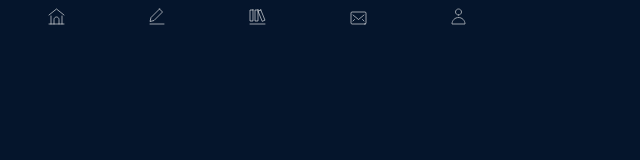
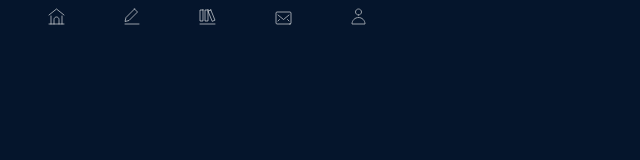
Before and after one commit to Dear-Diary-Code/supreme-octo-meme, a plain HTML site: page pages/Navigation/nav.html in a window 1280 px wide. Shown: the whole page, without its empty margins (0-640 px from the left). Drawn offline with Linux system fonts and the light colour scheme.

Commit message:
Update nav.css

```diff
--- a/pages/Navigation/nav.css
+++ b/pages/Navigation/nav.css
@@ -4,6 +4,14 @@ body {
 
 img {
 display: inline;
-margin-left: 40px;
-margin-right: 40px;
+margin-left: 27.5px;
+margin-right: 27.5px;
 }
+
+.home {
+    margin-left: 40px;
+    }
+
+    .profil {
+        margin-right: 40px;
+        }
```
